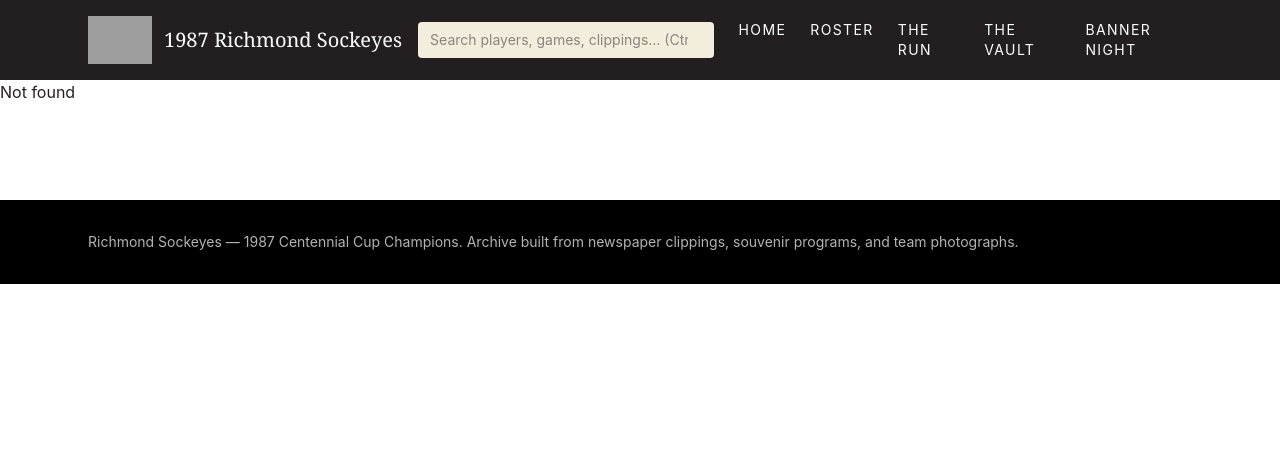
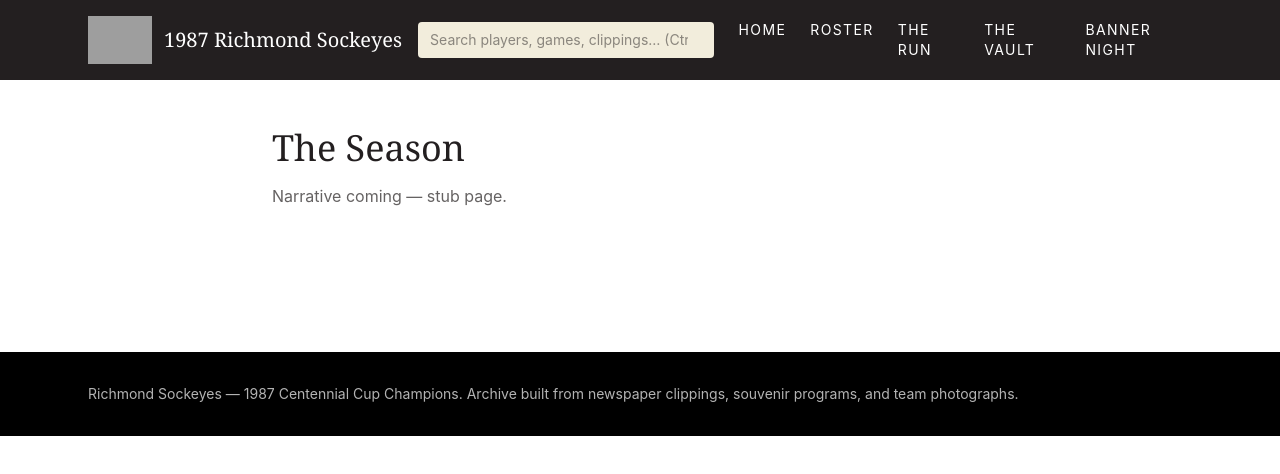
Before and after one commit to sbjaques/1987Sockeyes, a React (Vite) app: page /#/the-season in a window 1280 px wide. Before the commit this address led to /#/the-season/the-run. Shown: the top 474 px of the page. Built offline with nearby package versions, Linux system fonts and the light colour scheme; grey boxes are pictures that could not be loaded.

Commit message:
routes: add /the-season, /hall-of-fame, move /playoffs to /the-season/the-run, private ribbon

```diff
--- a/src/App.tsx
+++ b/src/App.tsx
@@ -1,31 +1,42 @@
-import { HashRouter, Routes, Route } from 'react-router-dom';
+import { HashRouter, Routes, Route, Navigate } from 'react-router-dom';
 import { HelmetProvider } from 'react-helmet-async';
 import { Header } from './components/layout/Header';
 import { Footer } from './components/layout/Footer';
 import Landing from './pages/Landing';
 import RosterPage from './pages/RosterPage';
 import PlayoffsPage from './pages/PlayoffsPage';
+import SeasonStoryPage from './pages/SeasonStoryPage';
+import HallOfFamePage from './pages/HallOfFamePage';
 import VaultPage from './pages/VaultPage';
 import CupPage from './pages/CupPage';
 import BannerNightPage from './pages/BannerNightPage';
 import PlayerProfile from './pages/PlayerProfile';
 import NotFound from './pages/NotFound';
+import { BUILD_MODE } from './lib/buildMode';
 
 export default function App() {
   return (
     <HelmetProvider>
       <HashRouter>
+        {BUILD_MODE === 'private' && (
+          <div className="bg-crimson text-cream text-xs uppercase tracking-widest text-center py-1">
+            Private archive · signed in
+          </div>
+        )}
         <Header />
         <main>
           <Routes>
-            <Route path="/"              element={<Landing />} />
-            <Route path="/roster"        element={<RosterPage />} />
-            <Route path="/playoffs"      element={<PlayoffsPage />} />
-            <Route path="/vault"         element={<VaultPage />} />
-            <Route path="/timeline/:cup" element={<CupPage />} />
-            <Route path="/banner-night"  element={<BannerNightPage />} />
-            <Route path="/player/:id"    element={<PlayerProfile />} />
-            <Route path="*"              element={<NotFound />} />
+            <Route path="/"                         element={<Landing />} />
+            <Route path="/roster"                   element={<RosterPage />} />
+            <Route path="/the-season"               element={<SeasonStoryPage />} />
+            <Route path="/the-season/the-run"       element={<PlayoffsPage />} />
+            <Route path="/hall-of-fame"             element={<HallOfFamePage />} />
+            <Route path="/playoffs"                 element={<Navigate to="/the-season/the-run" replace />} />
+            <Route path="/vault"                    element={<VaultPage />} />
+            <Route path="/timeline/:cup"            element={<CupPage />} />
+            <Route path="/banner-night"             element={<BannerNightPage />} />
+            <Route path="/player/:id"               element={<PlayerProfile />} />
+            <Route path="*"                         element={<NotFound />} />
           </Routes>
         </main>
         <Footer />
--- /dev/null
+++ b/src/pages/HallOfFamePage.tsx
@@ -0,0 +1,8 @@
+export default function HallOfFamePage() {
+  return (
+    <section className="max-w-3xl mx-auto px-4 py-12">
+      <h1 className="font-display text-4xl mb-4">Hall of Fame — 2025 BCHHoF Induction</h1>
+      <p className="text-navy/70">Content coming — stub page.</p>
+    </section>
+  );
+}
--- a/src/pages/PlayoffsPage.tsx
+++ b/src/pages/PlayoffsPage.tsx
@@ -1,3 +1,4 @@
+import { Link } from 'react-router-dom';
 import { Section } from '../components/layout/Section';
 import { PlayoffTimeline } from '../components/timeline/PlayoffTimeline';
 import { loadGames } from '../lib/loadData';
@@ -6,6 +7,11 @@ import { Seo } from '../lib/seo';
 export default function PlayoffsPage() {
   return (
     <>
+      <nav aria-label="Breadcrumb" className="max-w-6xl mx-auto px-4 pt-6 text-sm text-navy/70">
+        <Link to="/the-season" className="hover:text-crimson">The Season</Link>
+        <span aria-hidden="true"> › </span>
+        <span className="text-navy">The Run</span>
+      </nav>
       <Seo
         title="The Playoff Run — 1987 Richmond Sockeyes"
         description="Game-by-game record of the 1987 Richmond Sockeyes playoff run through the Mowat, Doyle, Abbott, and Centennial Cups." />
@@ -21,6 +27,9 @@ export default function PlayoffsPage() {
         </p>
         <PlayoffTimeline games={loadGames()} />
       </Section>
+      <div className="max-w-6xl mx-auto px-4 pb-12">
+        <Link to="/the-season" className="text-crimson hover:underline">← Back to the Season Story</Link>
+      </div>
     </>
   );
 }
--- /dev/null
+++ b/src/pages/SeasonStoryPage.tsx
@@ -0,0 +1,8 @@
+export default function SeasonStoryPage() {
+  return (
+    <section className="max-w-3xl mx-auto px-4 py-12">
+      <h1 className="font-display text-4xl mb-4">The Season</h1>
+      <p className="text-navy/70">Narrative coming — stub page.</p>
+    </section>
+  );
+}
```
